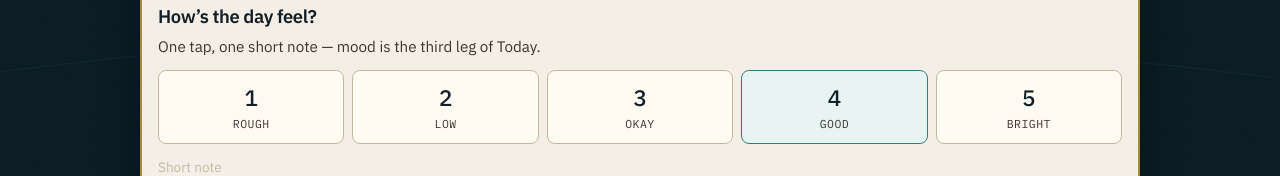
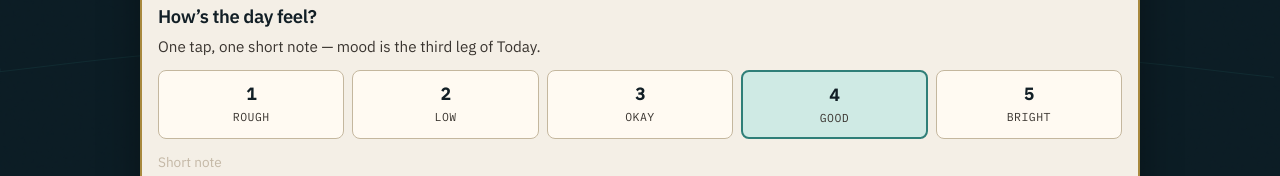
Before and after one commit to Btheriot83/buildgames-lunatask, a React (Vite) app: page / in a window 1280 px wide. Both pictures are taken after a click on the button "Check in". Shown: the part 502-678 px from the top of the page. Built offline with nearby package versions, Linux system fonts and the light colour scheme.

Commit message:
r16: contrast mood chips

```diff
--- a/src/index.css
+++ b/src/index.css
@@ -1881,3 +1881,14 @@ contrast
   border-color: #b8a888 !important;
   padding: 8px 12px !important;
 }
+
+/* r16 contrast: mood chips selected solid */
+.mood-chip.is-selected {
+  background: #cfeae4 !important;
+  border-width: 2px !important;
+  border-color: var(--seafoam-cta) !important;
+}
+.mood-chip .mood-num {
+  font-weight: 700 !important;
+  font-size: 1.05rem !important;
+}
```
Also changed, not shown: gauntlet/workbench-r4.md (+7 -0 lines), gauntlet/shots-r4/r16-contrast-mood.png (added).
